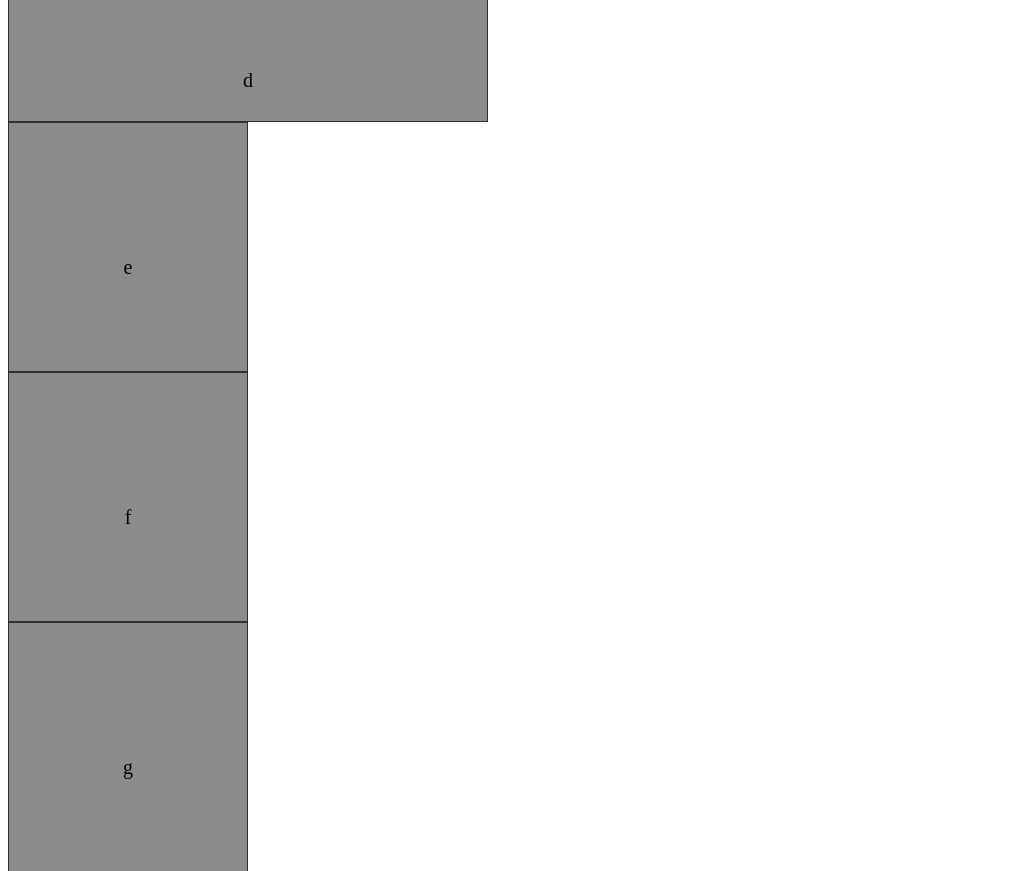
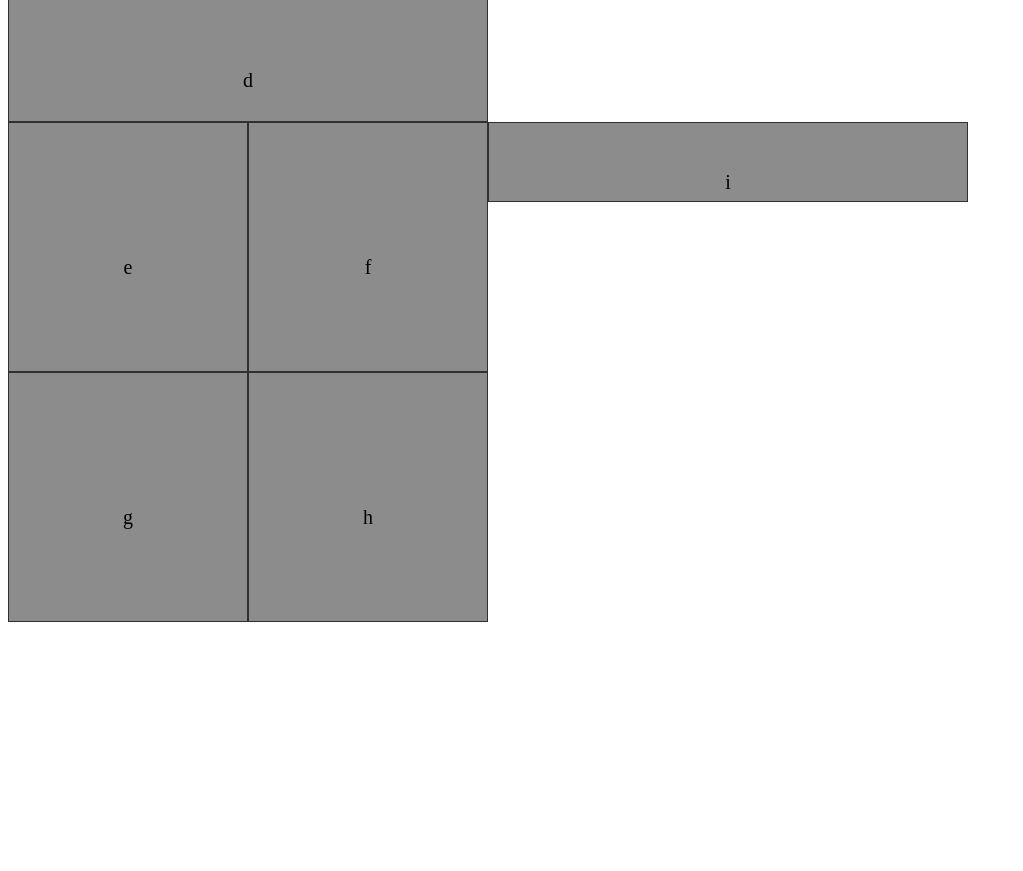
Before and after one commit to Froconic/301-lab-01, a plain HTML site: page index.html in a window 1280 px wide. Shown: the part 361-1232 px from the top of the page, without its empty margins (0-1023 px from the left). After the commit the page ends 983 px from the top, so only its background shows below. Drawn offline with Linux system fonts and the light colour scheme.

Commit message:
reformatted the boxes

```diff
--- a/css/base.css
+++ b/css/base.css
@@ -1,5 +1,3 @@
 body {
   font-size: 20px;
-  height: 767px;
-  width: 90%
 }
--- a/css/layout.css
+++ b/css/layout.css
@@ -3,6 +3,11 @@
     background-color: rgb(140, 140, 140);
     /* float: left; */
     position: relative
+}
+
+.box-shell {
+    float: left;
+    width: 480px;
 }
 
 .box-a {
@@ -30,32 +35,35 @@
 }
 
 .box-e {
-    width: 240px;
+    float: left;
+    width: 50%;
     height: 250px;
     box-sizing: border-box;
 }
 
 .box-f {
-    /* float: right; */
-    width: 240px;
+    float: left;
+    width: 50%;
     height: 250px;
     box-sizing: border-box;
 }
 
 .box-g {
-    width: 240px;
+    float: left;
+    width: 50%;
     height: 250px;
     box-sizing: border-box;
 }
 
 .box-h {
-    /* float: right; */
-    width: 240px;
+    float: left;
+    width: 50%;
     height: 250px;
     box-sizing: border-box;
 }
 
 .box-i {
+    float: left;
     width: 480px;
     height: 80px;
     box-sizing: border-box;
--- a/css/mobile.css
+++ b/css/mobile.css
@@ -0,0 +1,4 @@
+body {
+  height: 767px;
+  width: 100%;
+}
--- a/index.html
+++ b/index.html
@@ -23,6 +23,7 @@
       <div class="shell box-d">
         <p>d</p>
       </div>
+      <div class="box-shell">
         <div class="shell box-e">
           <p>e</p>
         </div>
@@ -35,6 +36,7 @@
         <div class="shell box-h">
           <p>h</p>
         </div>
+      </div>
       <div class="shell box-i">
         <p>i</p>
       </div>
```
Lines whose indentation alone changed are shown as unchanged.
